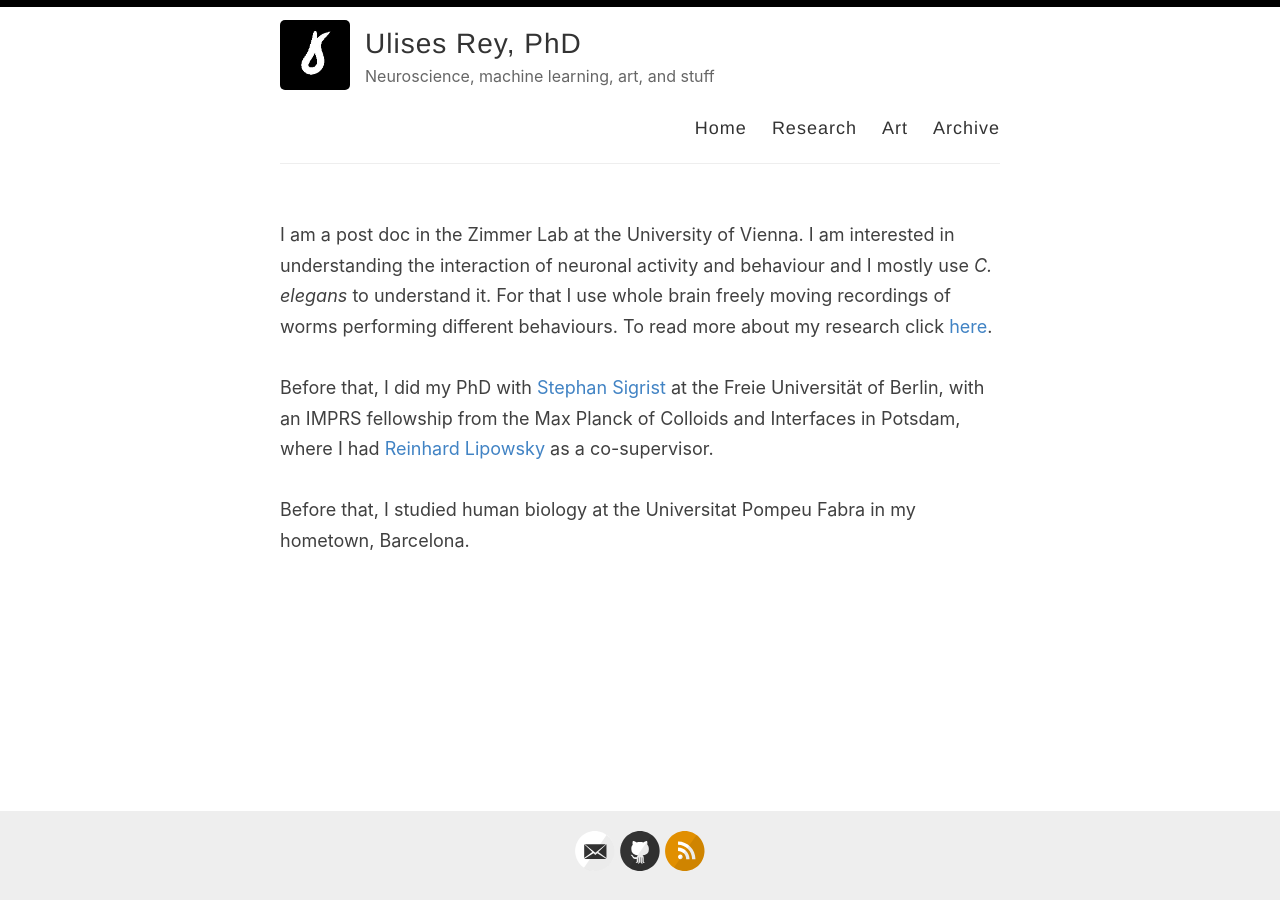
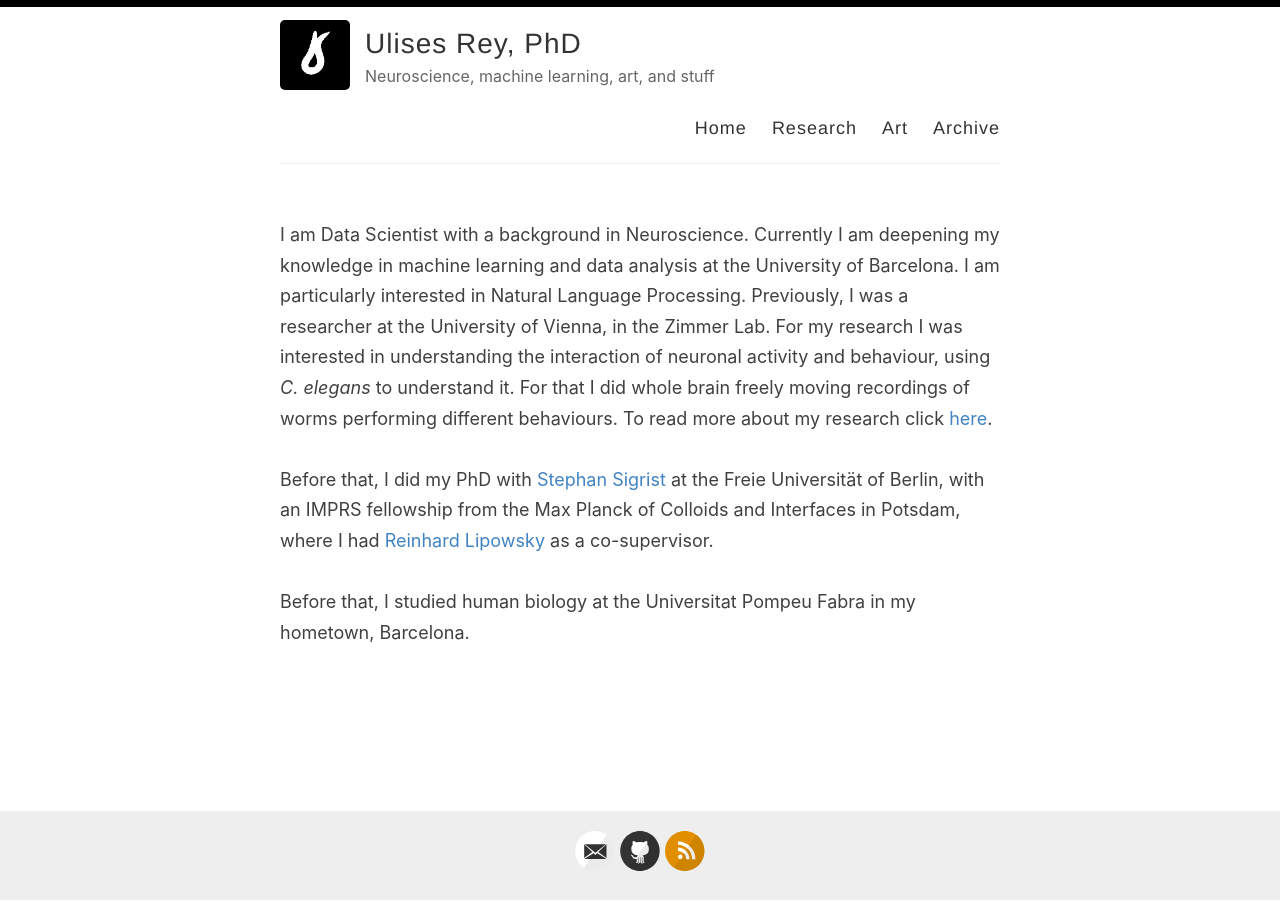
Before and after one commit to ulisesrey/ulisesrey.github.io, a Jekyll site: the page built from index.html, in a window 1280 px wide. Built offline with Jekyll 4.4.1, drawn with Linux system fonts in a browser that asks for light colours; the list of posts is cut into pages by our own code.

Commit message:
added NLP to index

```diff
--- a/index.html
+++ b/index.html
@@ -5,9 +5,12 @@ layout: default
 
   <div class="entry">
 <br>
-I am a post doc in the Zimmer Lab at the University of Vienna.
-I am interested in understanding the interaction of neuronal activity and behaviour and I mostly use <i>C. elegans</i> to understand it.
-For that I use whole brain freely moving recordings of worms performing different behaviours.
+I am Data Scientist with a background in Neuroscience. Currently I am deepening my knowledge in machine learning and data analysis at the University of Barcelona.
+I am particularly interested in Natural Language Processing.
+
+Previously, I was a researcher at the University of Vienna, in the Zimmer Lab.
+For my research I was interested in understanding the interaction of neuronal activity and behaviour, using <i>C. elegans</i> to understand it.
+For that I did whole brain freely moving recordings of worms performing different behaviours.
 To read more about my research click <a href="https://ulisesrey.github.io/research/">here</a>.</br>
 
 <br>Before that, I did my PhD with <a href="https://www.bcp.fu-berlin.de/biologie/arbeitsgruppen/genetik/ag_sigrist/mitarbeiter/leiter/sigrist/index.html">Stephan Sigrist</a> at the Freie Universität of Berlin, with an IMPRS fellowship from the Max Planck of Colloids and Interfaces in Potsdam, where I had <a href="https://www.mpikg.mpg.de/rl/">Reinhard Lipowsky</a> as a co-supervisor.</br>
```
